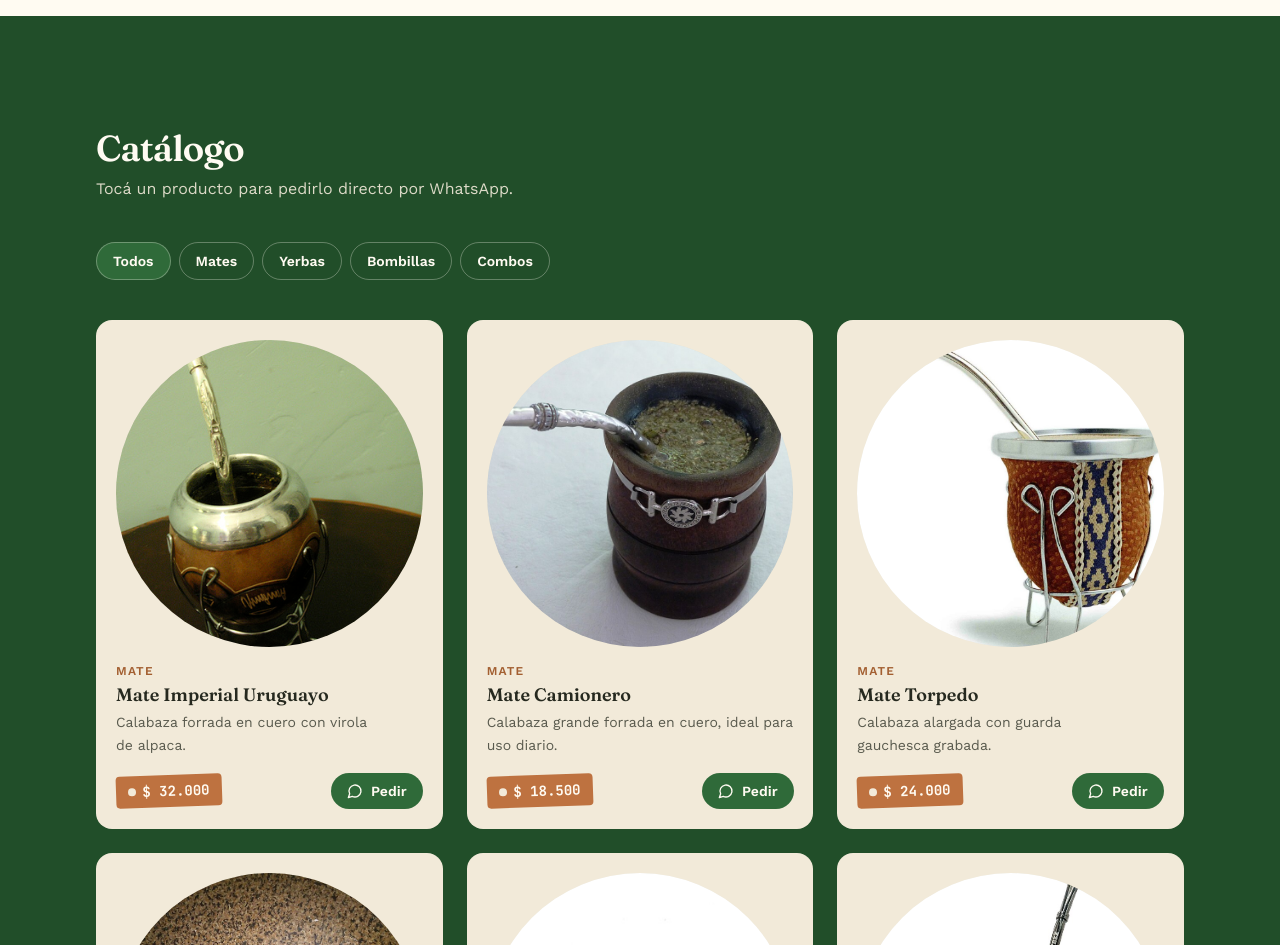
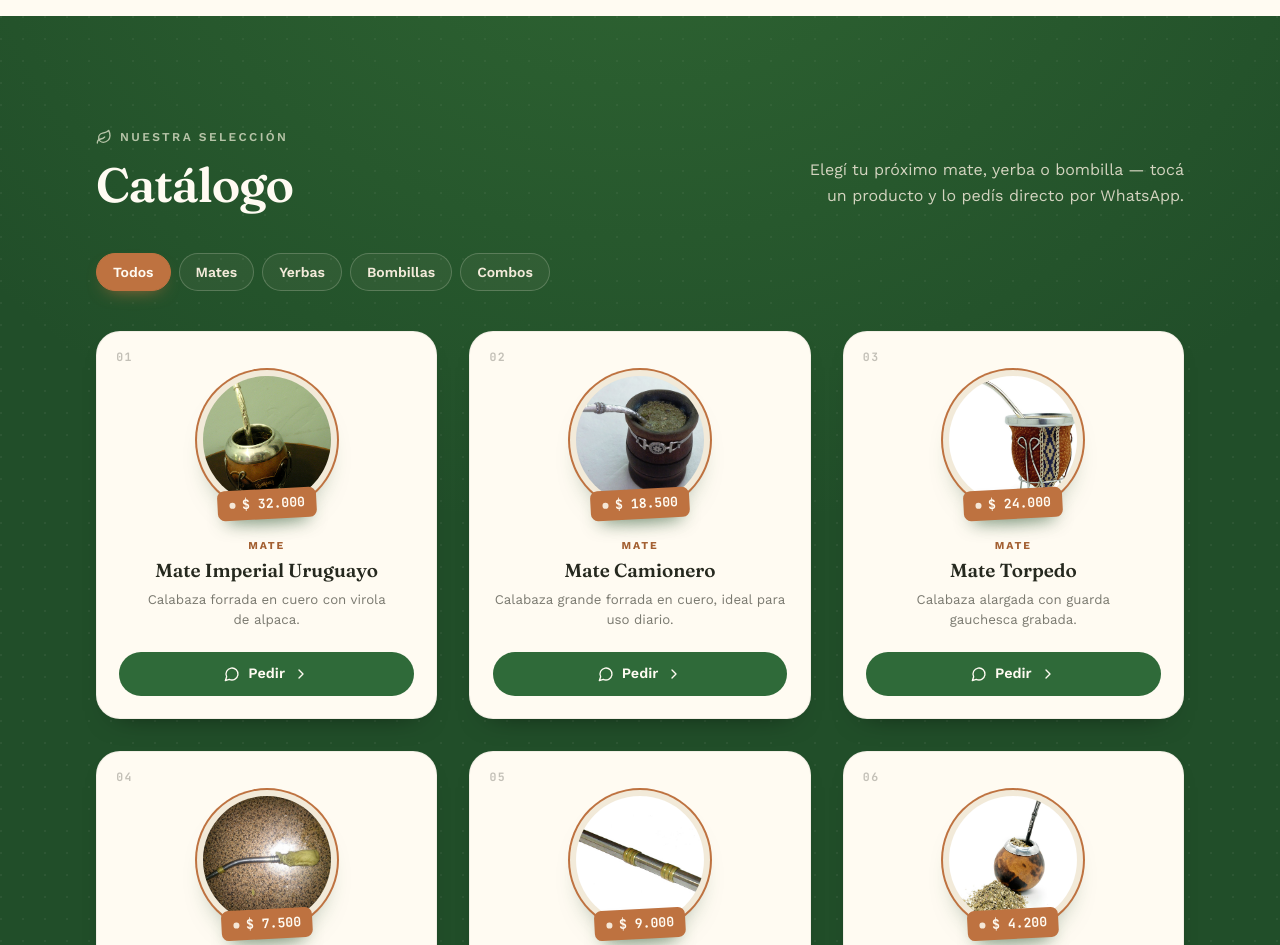
Before and after one commit to PedroGiorlando/JMates, a plain HTML site: page index.html in a window 1280 px wide. Shown: the part 1560-2505 px from the top of the page. Drawn offline with nearby package versions, Linux system fonts and the light colour scheme.

Commit message:
Catálogo: rediseño editorial "mercado artesanal"
- Fondo verde con textura de puntos sutil + glow superior.
- Encabezado con eyebrow "Nuestra selección" y título más grande.
- Filtros como chips (activo en cobre).
- Cards crema con foto circular enmarcada en cobre, índice numérico,
  etiqueta de precio colgando de la foto (motivo de marca), nombre en
  Fraunces y botón "Pedir" con flecha.
- Micro-interacciones al hover (lift, zoom de foto, la etiqueta se endereza,
  la flecha se desliza), respetando prefers-reduced-motion.

Co-Authored-By: Claude Opus 4.8 <noreply@anthropic.com>

```diff
--- a/index.html
+++ b/index.html
@@ -155,6 +155,104 @@
   @media (prefers-reduced-motion: no-preference) {
     .mendoza-3d { transition: transform .45s ease, filter .45s ease; }
     .mendoza-3d:hover { transform: perspective(820px) rotateX(18deg) rotateZ(-4deg); }
+  }
+
+  /* ===================== Catálogo: estética mercado / editorial ===================== */
+  #catalogo {
+    position: relative;
+    background-color: #214E29;
+    background-image: radial-gradient(circle at 1px 1px, rgba(242,234,217,0.06) 1px, transparent 0);
+    background-size: 22px 22px;
+  }
+  #catalogo::before {
+    content: ""; position: absolute; inset: 0; pointer-events: none;
+    background: radial-gradient(110% 55% at 50% -8%, rgba(79,154,72,0.30), transparent 60%);
+  }
+  #catalogo > div { position: relative; z-index: 1; }
+
+  /* Filtros como chips sobre verde */
+  #filtros .filtro-btn {
+    background: rgba(242,234,217,0.05);
+    border-color: rgba(242,234,217,0.22);
+    color: #F2EAD9;
+  }
+  #filtros .filtro-btn:not(.filtro-activo):hover {
+    border-color: rgba(242,234,217,0.5);
+    background: rgba(242,234,217,0.12);
+  }
+  #filtros .filtro-activo {
+    background: #BE7240 !important;
+    color: #FFFBF2 !important;
+    border-color: #BE7240 !important;
+    box-shadow: 0 8px 18px -10px rgba(190,114,64,0.9);
+  }
+
+  /* Card de producto */
+  .prod-card {
+    position: relative;
+    display: flex; flex-direction: column;
+    background: #FFFBF2;
+    border-radius: 1.5rem;
+    padding: 2.4rem 1.4rem 1.4rem;
+    border: 1px solid rgba(38,41,31,0.06);
+    box-shadow: 0 14px 30px -22px rgba(0,0,0,0.7);
+    transition: transform .4s cubic-bezier(.2,.7,.2,1), box-shadow .4s ease, border-color .4s ease;
+  }
+  .prod-card:hover {
+    border-color: rgba(190,114,64,0.45);
+    box-shadow: 0 30px 52px -26px rgba(0,0,0,0.65);
+  }
+
+  .prod-index {
+    position: absolute; top: 1rem; left: 1.2rem;
+    font-family: 'JetBrains Mono', monospace; font-weight: 700;
+    font-size: .72rem; letter-spacing: .12em; color: rgba(38,41,31,0.28);
+  }
+
+  .prod-photo { position: relative; display: flex; justify-content: center; margin-bottom: 1.7rem; }
+  .prod-photo-ring {
+    width: 8.75rem; height: 8.75rem; border-radius: 9999px; padding: 6px;
+    background: #F2EAD9; overflow: hidden;
+    box-shadow: 0 0 0 2px #BE7240, 0 18px 26px -16px rgba(33,78,41,0.55);
+    transition: box-shadow .4s ease;
+  }
+  .prod-card:hover .prod-photo-ring { box-shadow: 0 0 0 3px #BE7240, 0 22px 32px -16px rgba(33,78,41,0.7); }
+  .prod-img { width: 100%; height: 100%; object-fit: cover; border-radius: 9999px; display: block; }
+
+  .prod-price {
+    position: absolute; bottom: -0.55rem; left: 50%;
+    transform: translateX(-50%) rotate(-3deg);
+    display: inline-flex; align-items: center; gap: .4rem;
+    background: #BE7240; color: #FFFBF2;
+    font-family: 'JetBrains Mono', monospace; font-weight: 700; font-size: .82rem;
+    padding: .32rem .72rem; border-radius: .45rem; white-space: nowrap;
+    box-shadow: 0 10px 18px -9px rgba(33,78,41,0.7);
+  }
+  .prod-price::before { content: ""; width: .42rem; height: .42rem; border-radius: 9999px; background: #FFFBF2; opacity: .85; }
+
+  .prod-cat { text-align: center; font-size: .66rem; font-weight: 700; text-transform: uppercase; letter-spacing: .18em; color: #A35F31; margin-bottom: .4rem; }
+  .prod-name { text-align: center; font-family: 'Fraunces', serif; font-weight: 600; font-size: 1.18rem; line-height: 1.2; color: #26291F; margin-bottom: .45rem; }
+  .prod-desc { text-align: center; font-size: .83rem; line-height: 1.55; color: rgba(38,41,31,0.62); margin-bottom: 1.3rem; text-wrap: pretty; }
+
+  .prod-buy {
+    margin-top: auto;
+    display: inline-flex; align-items: center; justify-content: center; gap: .5rem;
+    background: #2F6A39; color: #FFFBF2; font-weight: 600; font-size: .9rem;
+    padding: .7rem 1.1rem; border-radius: 9999px;
+    transition: background .25s ease, box-shadow .25s ease;
+  }
+  .prod-buy:hover { background: #214E29; box-shadow: 0 12px 22px -12px rgba(33,78,41,0.85); }
+  .prod-arrow { transform: rotate(-90deg); }
+
+  /* Movimiento solo si el visitante lo acepta */
+  @media (prefers-reduced-motion: no-preference) {
+    .prod-card:hover { transform: translateY(-7px); }
+    .prod-img { transition: transform .6s cubic-bezier(.2,.7,.2,1); }
+    .prod-card:hover .prod-img { transform: scale(1.09); }
+    .prod-price { transition: transform .4s cubic-bezier(.2,.7,.2,1); }
+    .prod-card:hover .prod-price { transform: translateX(-50%) translateY(-3px) rotate(0deg); }
+    .prod-arrow { transition: transform .25s ease; }
+    .prod-buy:hover .prod-arrow { transform: rotate(-90deg) translateY(3px); }
   }
 </style>
 </head>
@@ -393,10 +491,14 @@
 <!-- ============ CATALOG ============ -->
 <section id="catalogo" class="bg-yerba-dark text-crema">
   <div class="max-w-6xl mx-auto px-5 sm:px-8 py-16 sm:py-20 md:py-28">
-    <div class="flex flex-col sm:flex-row sm:items-end sm:justify-between gap-4 mb-10">
-      <div>
-        <h2 class="font-display font-semibold text-3xl sm:text-4xl tracking-tight mb-2">Catálogo</h2>
-        <p class="text-arena/90 leading-relaxed">Tocá un producto para pedirlo directo por WhatsApp.</p>
+    <div class="mb-9 sm:mb-11">
+      <p class="inline-flex items-center gap-2 text-xs font-semibold uppercase tracking-[0.2em] text-salvia mb-3">
+        <svg class="w-4 h-4"><use href="#icon-leaf"/></svg>
+        Nuestra selección
+      </p>
+      <div class="flex flex-col sm:flex-row sm:items-end sm:justify-between gap-4">
+        <h2 class="font-display font-semibold text-4xl sm:text-5xl tracking-tight">Catálogo</h2>
+        <p class="text-arena/85 leading-relaxed max-w-sm sm:text-right">Elegí tu próximo mate, yerba o bombilla — tocá un producto y lo pedís directo por WhatsApp.</p>
       </div>
     </div>
 
@@ -409,7 +511,7 @@
       <button data-filter="combo" class="filtro-btn px-4 py-2 rounded-full text-sm font-semibold border border-crema/30 transition-colors">Combos</button>
     </div>
 
-    <div id="grid-catalogo" class="grid sm:grid-cols-2 lg:grid-cols-3 gap-6"></div>
+    <div id="grid-catalogo" class="grid sm:grid-cols-2 lg:grid-cols-3 gap-6 sm:gap-7 lg:gap-8"></div>
   </div>
 </section>
 
@@ -674,26 +776,27 @@
 
   const grid = document.getElementById('grid-catalogo');
 
-  function productCard(product) {
-    const card = document.createElement('div');
-    card.className = 'card-lift bg-arena rounded-2xl p-5 flex flex-col gap-4';
+  function productCard(product, index) {
+    const card = document.createElement('article');
+    card.className = 'prod-card';
+    const num = String(index + 1).padStart(2, '0');
     card.innerHTML = `
-      <div class="producto-foto aspect-square rounded-full overflow-hidden bg-yerba/5">
-        <img class="producto-img w-full h-full object-cover" loading="lazy" decoding="async"
-          src="${product.image || ''}" alt="Foto de ${product.name}">
+      <span class="prod-index">${num}</span>
+      <div class="prod-photo">
+        <div class="prod-photo-ring">
+          <img class="producto-img prod-img" loading="lazy" decoding="async"
+            src="${product.image || ''}" alt="Foto de ${product.name}">
+        </div>
+        <span class="prod-price">${formatPrice(product.price)}</span>
       </div>
-      <div class="flex-1">
-        <p class="text-xs uppercase tracking-widest text-cobre-dark font-semibold mb-1">${CATEGORY_LABELS[product.category]}</p>
-        <h3 class="font-display font-semibold text-lg leading-snug mb-1 text-tinta">${product.name}</h3>
-        <p class="text-sm leading-relaxed text-tinta/75">${product.desc}</p>
-      </div>
-      <div class="flex items-center justify-between gap-3">
-        <p class="precio-tag bg-cobre text-crema font-mono text-sm font-semibold px-3 py-1.5 rounded">${formatPrice(product.price)}</p>
-        <a href="#" class="btn-pedir-producto btn-press inline-flex items-center gap-2 bg-yerba text-crema text-sm font-semibold px-4 py-2 rounded-full hover:bg-yerba-light transition-colors" target="_blank" rel="noopener">
-          <svg class="w-4 h-4"><use href="#icon-chat"/></svg>
-          Pedir
-        </a>
-      </div>
+      <p class="prod-cat">${CATEGORY_LABELS[product.category]}</p>
+      <h3 class="prod-name">${product.name}</h3>
+      <p class="prod-desc">${product.desc}</p>
+      <a href="#" class="btn-pedir-producto prod-buy" target="_blank" rel="noopener">
+        <svg class="w-4 h-4"><use href="#icon-chat"/></svg>
+        Pedir
+        <svg class="prod-arrow w-4 h-4"><use href="#icon-chevron"/></svg>
+      </a>
     `;
     // Foto del producto (en images/, relacionada con su nombre). Si el archivo
     // faltara, caemos a un <image-slot> arrastrable para no mostrar imagen rota.
@@ -717,7 +820,7 @@
   function renderCatalog(filter) {
     grid.innerHTML = '';
     const items = filter === 'todos' ? PRODUCTS : PRODUCTS.filter(p => p.category === filter);
-    items.forEach(p => grid.appendChild(productCard(p)));
+    items.forEach((p, i) => grid.appendChild(productCard(p, i)));
   }
 
   // Filter tabs
```
